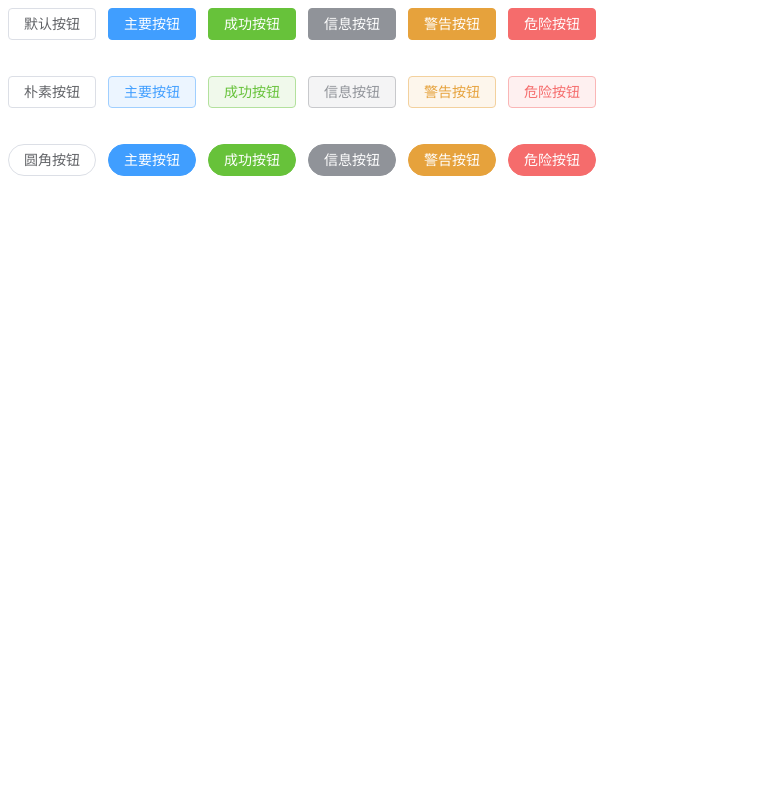
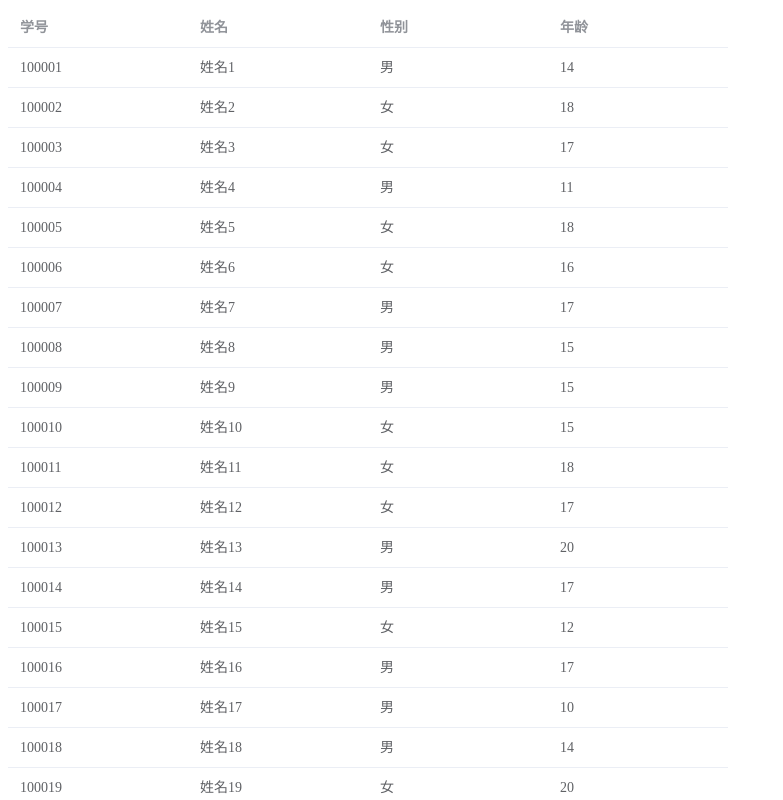
Before and after one commit to maomao124/vue-test, a Vue app: page / in a window 1280 px wide. Shown: the top 800 px of the page, without its empty margins (0-783 px from the left). Built offline with nearby package versions, Linux system fonts and the light colour scheme.

Commit message:
提交-element-表格

```diff
--- /dev/null
+++ b/src/App19.vue
@@ -0,0 +1,65 @@
+<template>
+  <div>
+
+    <el-table
+        :data="tableData"
+        style="width: 100%">
+      <el-table-column
+          prop="id"
+          label="学号"
+          width="180">
+      </el-table-column>
+      <el-table-column
+          prop="name"
+          label="姓名"
+          width="180">
+      </el-table-column>
+      <el-table-column
+          prop="sex"
+          label="性别"
+          width="180">
+      </el-table-column>
+      <el-table-column
+          prop="age"
+          label="年龄"
+          width="180">
+      </el-table-column>
+    </el-table>
+
+  </div>
+</template>
+
+<script>
+import {ElMessage} from 'element-plus'
+
+export default {
+  name: "App19",
+  data()
+  {
+    return {
+      tableData: (function ()
+      {
+        const data = [];
+        for (let i = 0; i < 100; i++)
+        {
+          data.push({
+            id: 100001 + i,
+            name: "姓名" + (i + 1),
+            sex: Math.random() > 0.5 ? "男" : "女",
+            age: Math.round(Math.random() * 10 + 10)
+          })
+        }
+        ElMessage({
+          type: 'success',
+          message: "加载完成"
+        })
+        return data;
+      }())
+    }
+  }
+}
+</script>
+
+<style scoped>
+
+</style>
--- a/src/main.js
+++ b/src/main.js
@@ -3,7 +3,7 @@ import { createApp } from 'vue'
 import ElementPlus from 'element-plus'
 import 'element-plus/dist/index.css'
 
-import App from './App18.vue'
+import App from './App19.vue'
 
 const app = createApp(App)
 
```
